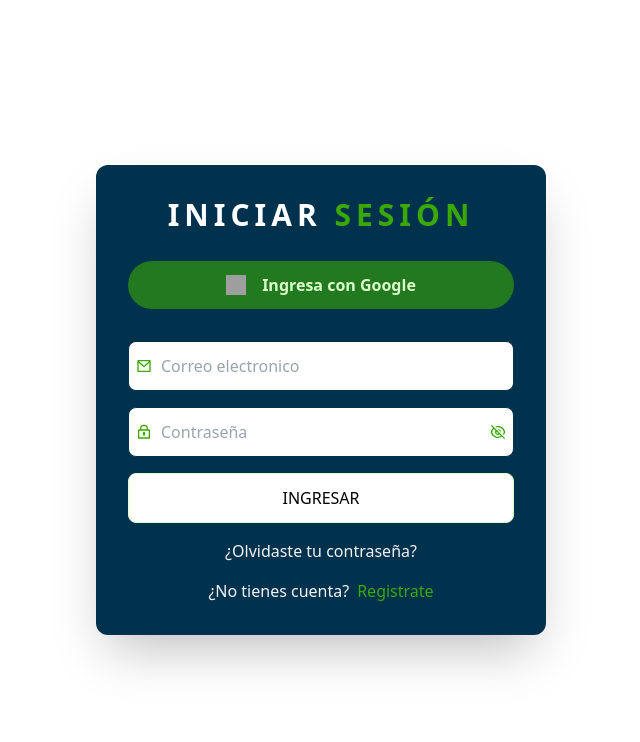
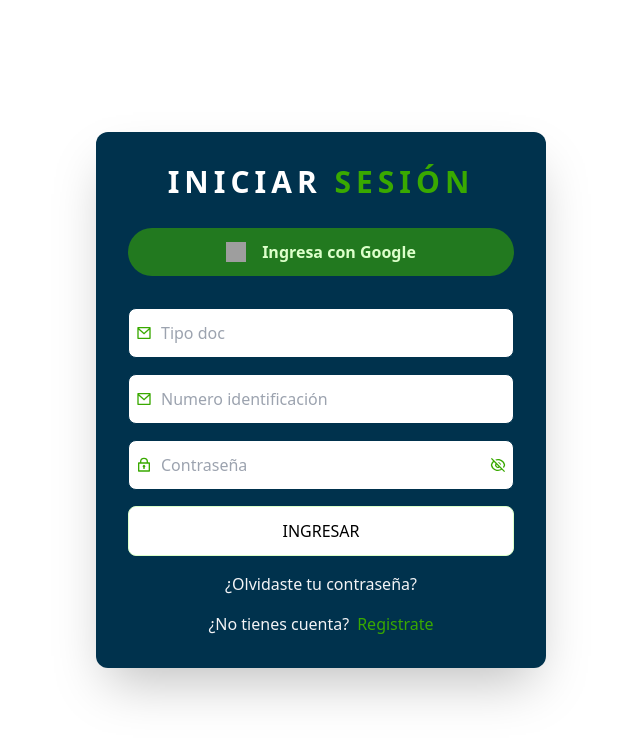
Before and after one commit to wilmer3004/Proyecto_Horario_Sena, a React (Vite) app in the folder proyecto_horario_sena/: page /login in a window 1280 px wide. Shown: the top 742 px of the page, without its empty margins (319-959 px from the left). Built offline with nearby package versions, Linux system fonts and the light colour scheme; grey boxes are pictures that could not be loaded.

Commit message:
Signin mediante tokens

```diff
--- a/proyecto_horario_sena/package.json
+++ b/proyecto_horario_sena/package.json
@@ -13,6 +13,8 @@
     "@clerk/clerk-js": "^4.60.1",
     "@clerk/clerk-react": "^4.26.3",
     "@headlessui/react": "^1.7.17",
+    "axios": "^1.5.1",
+    "js-cookie": "^3.0.5",
     "react": "^18.2.0",
     "react-dom": "^18.2.0",
     "react-icons": "^4.11.0",
--- a/proyecto_horario_sena/src/App.jsx
+++ b/proyecto_horario_sena/src/App.jsx
@@ -19,7 +19,7 @@ function App() {
         <Route path="/login" element={<SignIn/>}/>
         <Route path="/registro" element={<SignOut/>} />
         <Route path="/olvide-mi-contraseña" element={<ForgetPassword/>} />
-          <Route path="/" element={<LayoutAdmin/>}>
+          <Route path="/post" element={<LayoutAdmin/>}>
             <Route path="sede" element={<SedePage/>}/>
             </Route>
         <Route path="*" element={<Error404 />} />
--- a/proyecto_horario_sena/src/components/Header/Header.jsx
+++ b/proyecto_horario_sena/src/components/Header/Header.jsx
@@ -17,7 +17,7 @@ const Header = () => {
           <Link to='/'>
            <RiAccountCircleLine/>
           </Link>
-          <Link to="/ ">
+          <Link to="/login">
            <RiLogoutCircleRLine/>
           </Link>
         </div>
--- a/proyecto_horario_sena/src/components/cards/Card.jsx
+++ b/proyecto_horario_sena/src/components/cards/Card.jsx
@@ -1,18 +1,18 @@
 import { Button } from "../button/Button";
 
-const Card = ({img})=> {
+const Card = ({img, title, descript})=> {
     return(
-        <div className="flex items-center flex-col justify-start p-4 rounded-lg w- bg-secondary-100 w-[340px] shadow-lg">
+        <div className="flex items-center flex-col justify-start p-4 rounded-lg w- bg-secondary-100 w-[300px] shadow-lg">
             <div className="">
                 <img
-                src="https://1.bp.blogspot.com/-lmikDKhFcQE/YDf3p_sli1I/AAAAAAAAKwk/bZDD00veXF8uPB8bA-xRW9rH-kZs5bnUgCLcBGAsYHQ/s1200/SENA52.jpg"
+                src={img}
                 alt="Sena sede52"
                 className="object-cover block rounded-lg"
                 />
-                <h1 className=" relative left-2 bottom-10 text-2xl font-semibold text-gray-100 shadow-2xl">SENA CALLE 57</h1>
+                <h1 className=" relative left-2 bottom-10 text-2xl font-semibold text-gray-100 shadow-2xl">{title}</h1>
             </div>
             <div className="flex flex-col items-center justify-center gap-4">
-                <p className="text-gray-600 font-medium text-center">CENTRO DE GESTIÓN DE MERCADOS, LOGÍSTICA Y TECNOLOGÍAS DE LA INFORMACIÓN: Sede Calle 52</p>
+                <p className="text-gray-600 font-normal pb-2 text-sm text-center">{descript}</p>
                 <div className="flex items-center gap-8">
                     <Button title={'Eliminar'} color={'primary'}/>
                     <Button title={'Actualizar'} />
--- /dev/null
+++ b/proyecto_horario_sena/src/components/tab/TabListComp.jsx
@@ -0,0 +1,32 @@
+import { useState } from "react";
+import { Tab } from '@headlessui/react'
+
+
+
+export const TabListComp = () =>{
+  const [activeTab, setActiveTab] = useState(0); // Estado para controlar la pestaña activa
+
+  const handleTabClick = (index) => {
+    setActiveTab(index);
+  };
+  return(
+      <Tab.List className="flex items-center justify-start gap-3 text-secondary-900">
+      <Tab
+      className={`p-2 rounded shadow-lg outline-none hover:text-gray-100 hover:bg-primary ${
+          activeTab === 0 ? 'bg-primary text-white' : ''
+      }`}
+      onClick={() => handleTabClick(0)}
+      >
+      Sedes registradas
+      </Tab>
+      <Tab
+      className={`p-2 rounded shadow outline-none hover:text-gray-100 hover:bg-primary ${
+          activeTab === 1 ? 'bg-primary text-white' : ''
+      }`}
+      onClick={() => handleTabClick(1)}
+      >
+      Registrar sede
+      </Tab>
+  </Tab.List>
+  )
+}
--- a/proyecto_horario_sena/src/pages/admin/Sede.jsx
+++ b/proyecto_horario_sena/src/pages/admin/Sede.jsx
@@ -1,15 +1,10 @@
 import Card from "../../components/cards/Card"
 import { RiBuilding4Line } from "react-icons/ri";
 import { Tab } from '@headlessui/react'
-import { useState } from "react";
-
+import { TabListComp } from "../../components/tab/TabListComp";
 
 const SedePage = ()=>{
-    const [activeTab, setActiveTab] = useState(0); // Estado para controlar la pestaña activa
 
-    const handleTabClick = (index) => {
-      setActiveTab(index);
-    };
     return(
     <Tab.Group>
         <div className="flex items-center justify-center font-bold tracking-wide text-gray-600 gap-4 flex-wrap">
@@ -18,32 +13,12 @@ const SedePage = ()=>{
                     <RiBuilding4Line className="w-16 h-16 text-primary"/>
                     <h1 className="uppercase p-4 text-2xl md:text-3xl text-center md:text-start ">sedes registradas y activas</h1>
                 </div>
-                <Tab.List className="flex items-center justify-start gap-3 text-secondary-900">
-                    <Tab
-                    className={`p-2 rounded shadow-lg outline-none hover:bg-primary ${
-                        activeTab === 0 ? 'bg-primary text-white' : ''
-                    }`}
-                    onClick={() => handleTabClick(0)}
-                    >
-                    Sedes registradas
-                    </Tab>
-                    <Tab
-                    className={`p-2 rounded shadow outline-none hover:bg-primary ${
-                        activeTab === 1 ? 'bg-primary text-white' : ''
-                    }`}
-                    onClick={() => handleTabClick(1)}
-                    >
-                    Registrar sede
-                    </Tab>
-                </Tab.List>
+                <TabListComp/>
             </div>
                 <Tab.Panels>
                     <Tab.Panel>
                         <div className="flex items-center justify-center gap-6 flex-wrap">
-                            <Card/>
-                            <Card/>
-                            <Card/>
-                            <Card/>
+                            Hacer fetch de datos cuando tengamos la posibilidad de hacerlo
                         </div>
                     </Tab.Panel>
                     <Tab.Panel>
@@ -55,4 +30,6 @@ const SedePage = ()=>{
     )
 }
 
+
+
 export default SedePage;
--- a/proyecto_horario_sena/src/pages/auth/SignIn.jsx
+++ b/proyecto_horario_sena/src/pages/auth/SignIn.jsx
@@ -1,22 +1,61 @@
 //Hooks
 import { useState } from 'react';
+import axios from 'axios';
+import Cookies from 'js-cookie';
 
 //Iconos react Remix
 import { RiMailLine, RiLock2Line, RiEyeLine,RiEyeOffLine } from "react-icons/ri";
 
 // Router
-import { Link } from 'react-router-dom';
+import { Link, redirect } from 'react-router-dom';
 
 
 const SignIn = () => {
 
   const [showPassword, setShowPassword] = useState(false)
+  // Logica de logeo
+  const [formData, setFormData] = useState({idTipoDocFK:'', numeroIdent: '', contrasenaUsuario: ''});
+
+  const handleInputChange = (e) => {
+    const {name, value} = e.target;
+    setFormData({...formData, [name]: value});
+  };
+
+  const handleLogin = async () => {
+    try {
+      // Serializa los datos en formato JSON
+      const data = JSON.stringify(formData);
+
+      // Configura el encabezado Content-Type
+      const config = {
+        headers: {
+          'Content-Type': 'application/json',
+        },
+      };
+
+      const response = await axios.post('https://vldhjx7f-5000.use2.devtunnels.ms/auth/', data, config);
+
+
+      if (response.status === 200) { // Verifica si la respuesta tiene un código de estado 200 (éxito)
+        const token = response.data.token;
+        Cookies.set('token', token, {expires:1 / 48});
+        return redirect("/")
+      } else {
+        throw new Error('Error en la solicitud');
+      }
+    } catch (error) {
+      console.log('Error de inicio de sesión', error);
+    }
+  };
+
+
+
 
   return (
     <div className='min-h-screen flex items-center justify-center p-4'>
       <div className='bg-secondary-900 p-8 rounded-xl flex flex-col gap-4 shadow-2xl w-auto lg:w-[450px]'>
         <h1 className='text-center text-3xl uppercase font-bold tracking-[5px] text-white mb-3'>Iniciar <span className='text-primary'>sesión</span> </h1>
-        <form >
+        <form action='post'>
           <button className='flex items-center justify-center py-3 px4 mb-8 gap-4 bg-primary/60 w-full rounded-full text-secondary-100 font-semibold'>
             <img
               className='h-5 w-5 '
@@ -27,15 +66,32 @@ const SignIn = () => {
               <RiMailLine className='absolute top-1/2 -translate-y-1/2 left-2 text-primary'/>
               <input
                 required
-                type="email"
+                type="number"
+                name="idTipoDocFK"
+                value={formData.idTipoDocFK}
+                onChange={handleInputChange}
                 className='py-3 px-4 bg-secondary-10 w-full outline-none rounded-lg pl-8 pr-4 border border-secondary-900 focus:border-primary transition-all'
-                placeholder='Correo electronico'/>
+                placeholder='Tipo doc'/>
+          </div>
+          <div className='relative mb-4'>
+              <RiMailLine className='absolute top-1/2 -translate-y-1/2 left-2 text-primary'/>
+              <input
+                required
+                type="number"
+                name="numeroIdent"
+                value={formData.numeroIdent}
+                onChange={handleInputChange}
+                className='py-3 px-4 bg-secondary-10 w-full outline-none rounded-lg pl-8 pr-4 border border-secondary-900 focus:border-primary transition-all'
+                placeholder='Numero identificación'/>
           </div>
           <div className='relative mb-4'>
               <RiLock2Line className='absolute top-1/2 -translate-y-1/2 left-2 text-primary'/>
               <input
                 required
                 type={showPassword ? "text" : "password"}
+                name="contrasenaUsuario"
+                value={formData.contrasenaUsuario}
+                onChange={handleInputChange}
                 className='py-3 px-8 -100 w-full outline-none rounded-lg border border-secondary-900 focus:border-primary transition-all'
                 placeholder='Contraseña'/>
               {
@@ -52,6 +108,7 @@ const SignIn = () => {
           </div>
           <div>
             <button
+              onClick={handleLogin}
               type='submit'
               className='hover:bg-secondary-100 bg-white w-full py-3 px-4 rounded-lg border border-secondary-100 hover:border-primary transition-colors uppercase'>
               Ingresar
```
Also changed, not shown: proyecto_horario_sena/src/api/authService.jsx (added), 1 other file (tests, documents, lock files or other folders).
